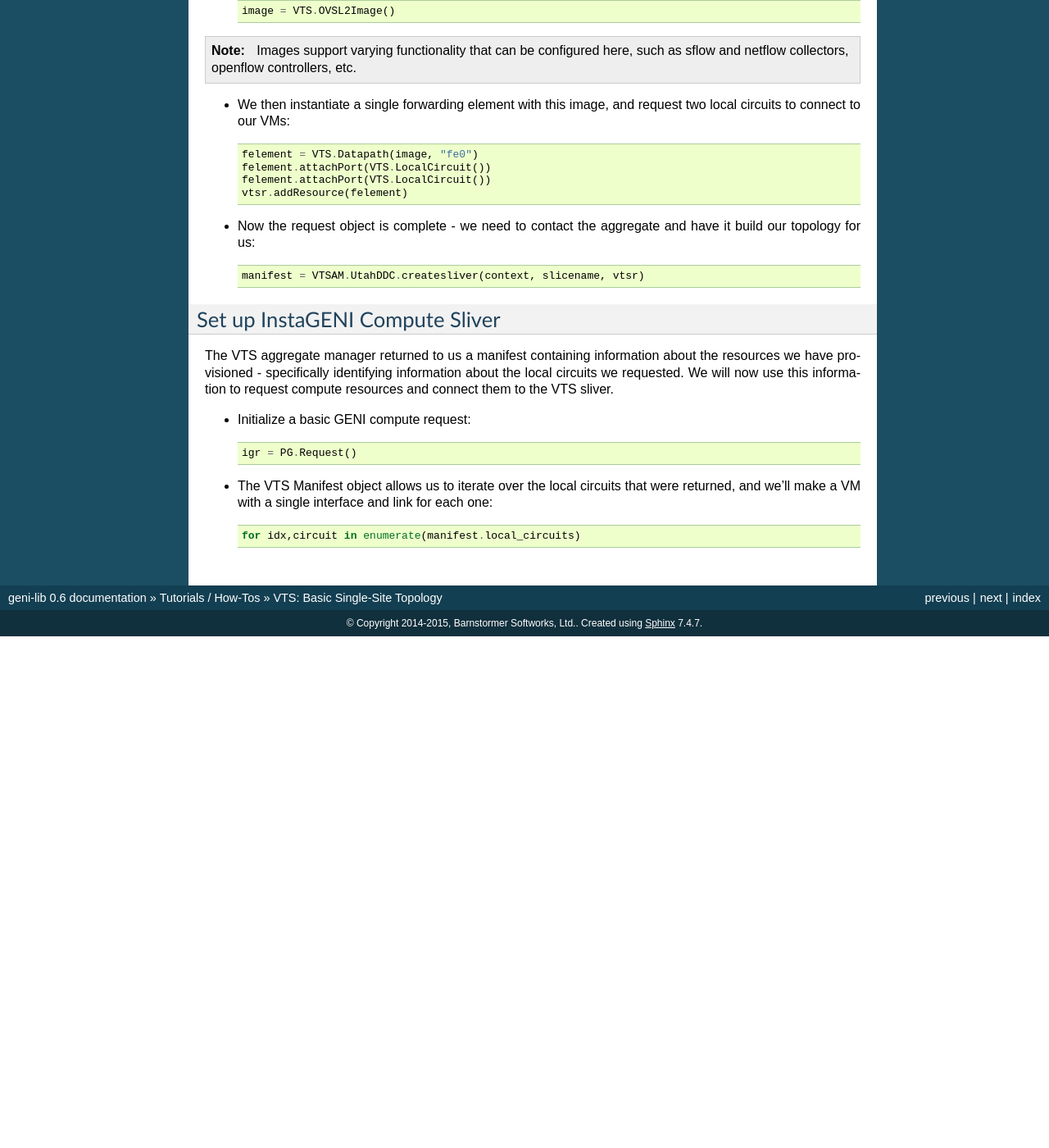
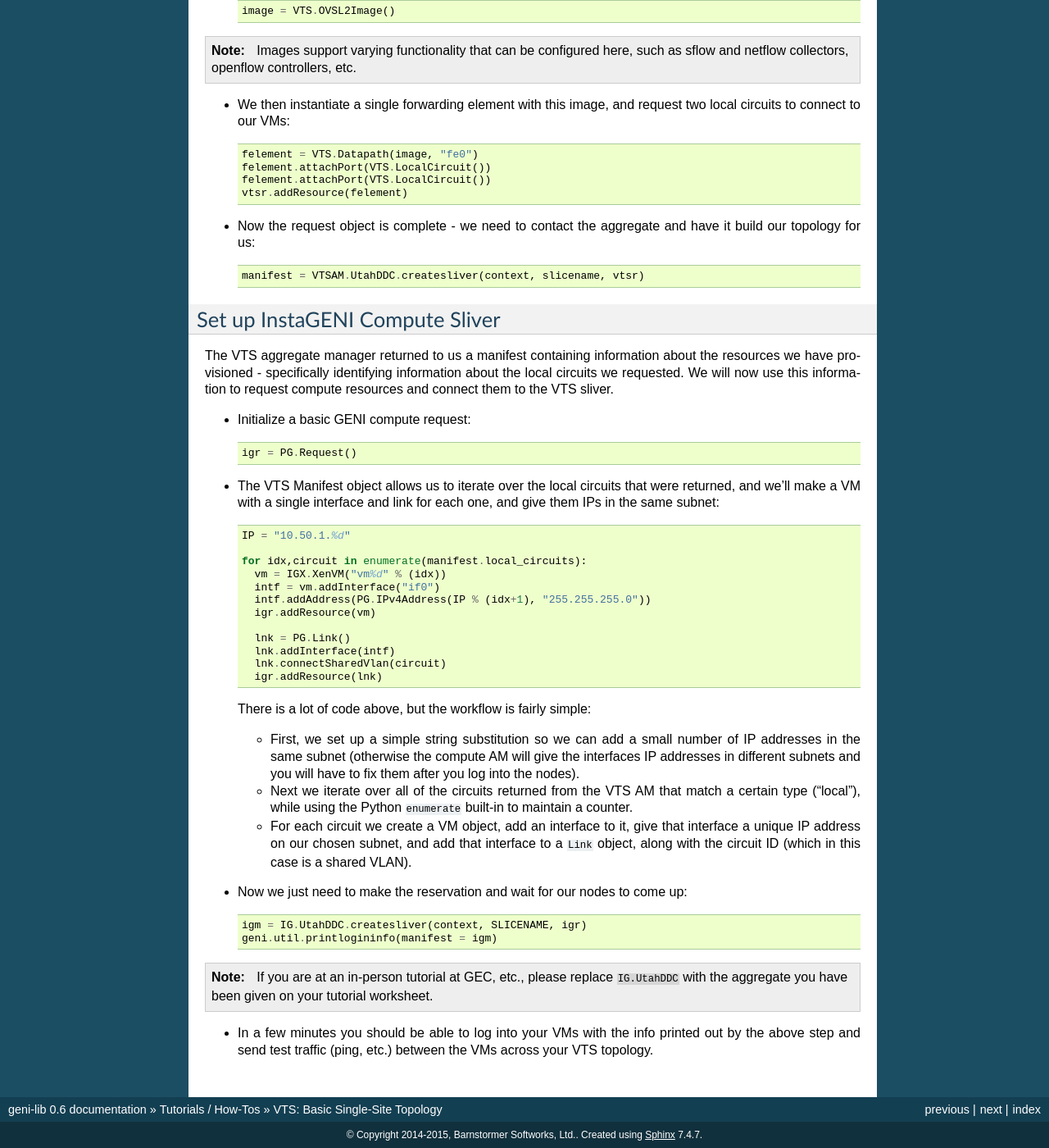
Before and after one commit to kaimast/geni-lib3, a Sphinx documentation site: the page built from docs/source/tutorials/simplevts.rst, in a window 1280 px wide and 1400 px high, scrolled down 1302 px. Shown: the whole window at 82% size. Built offline with Sphinx 7.4.7, drawn with Linux system fonts in a browser that asks for light colours; pages that are not in the unit, such as notebooks, are missing from menus; before the commit the page ends 2078 px from its top, so only the background shows below that.

Commit message:
Revised one-site lab

```diff
--- a/docs/source/tutorials/simplevts.rst
+++ b/docs/source/tutorials/simplevts.rst
@@ -49,7 +49,7 @@ imports to the relevant ones for ExoGENI.
    import geni.util
 
    context = geni.util.loadContext()
-   slicename = "my-slice-name"
+   SLICENAME = "my-slice-name"
 
 * VTS reservations are a two-stage process, where the VTS resources must be
   reserved first and the results used to create the proper compute request::
@@ -91,6 +91,44 @@ request compute resources and connect them to the VTS sliver.
 
 * The VTS Manifest object allows us to iterate over the local circuits that
   were returned, and we'll make a VM with a single interface and link for
-  each one::
+  each one, and give them IPs in the same subnet::
 
-   for idx,circuit in enumerate(manifest.local_circuits)
+   IP = "10.50.1.%d"
+
+   for idx,circuit in enumerate(manifest.local_circuits):
+     vm = IGX.XenVM("vm%d" % (idx))
+     intf = vm.addInterface("if0")
+     intf.addAddress(PG.IPv4Address(IP % (idx+1), "255.255.255.0"))
+     igr.addResource(vm)
+
+     lnk = PG.Link()
+     lnk.addInterface(intf)
+     lnk.connectSharedVlan(circuit)
+     igr.addResource(lnk)
+
+  There is a lot of code above, but the workflow is fairly simple:
+
+  * First, we set up a simple string substitution so we can add a small number
+    of IP addresses in the same subnet (otherwise the compute AM will give
+    the interfaces IP addresses in different subnets and you will have to fix
+    them after you log into the nodes).
+  * Next we iterate over all of the circuits returned from the VTS AM that
+    match a certain type ("local"), while using the Python ``enumerate``
+    built-in to maintain a counter.
+  * For each circuit we create a VM object, add an interface to it, give that
+    interface a unique IP address on our chosen subnet, and add that interface
+    to a ``Link`` object, along with the circuit ID (which in this case is a
+    shared VLAN).
+
+* Now we just need to make the reservation and wait for our nodes to come up::
+
+   igm = IG.UtahDDC.createsliver(context, SLICENAME, igr)
+   geni.util.printlogininfo(manifest = igm)
+
+.. note::
+  If you are at an in-person tutorial at GEC, etc., please replace ``IG.UtahDDC``
+  with the aggregate you have been given on your tutorial worksheet.
+
+* In a few minutes you should be able to log into your VMs with the info printed
+  out by the above step and send test traffic (ping, etc.) between the VMs across
+  your VTS topology.
```
